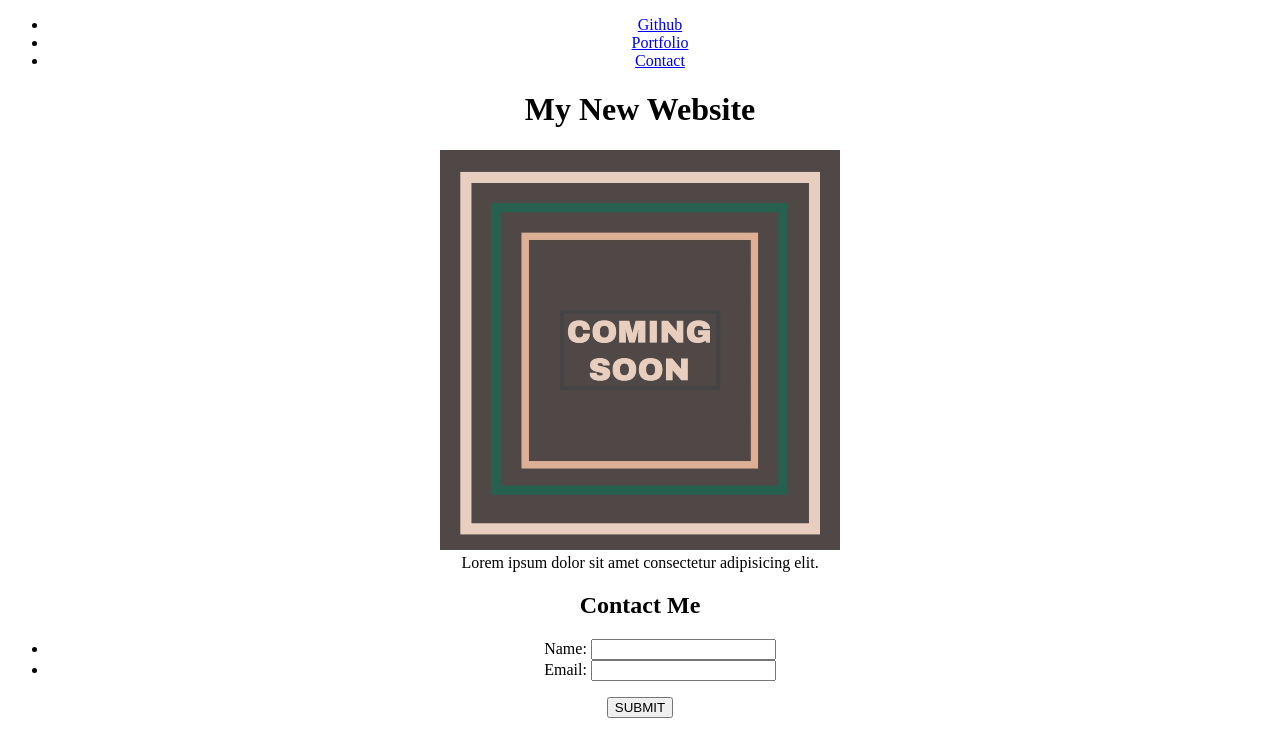
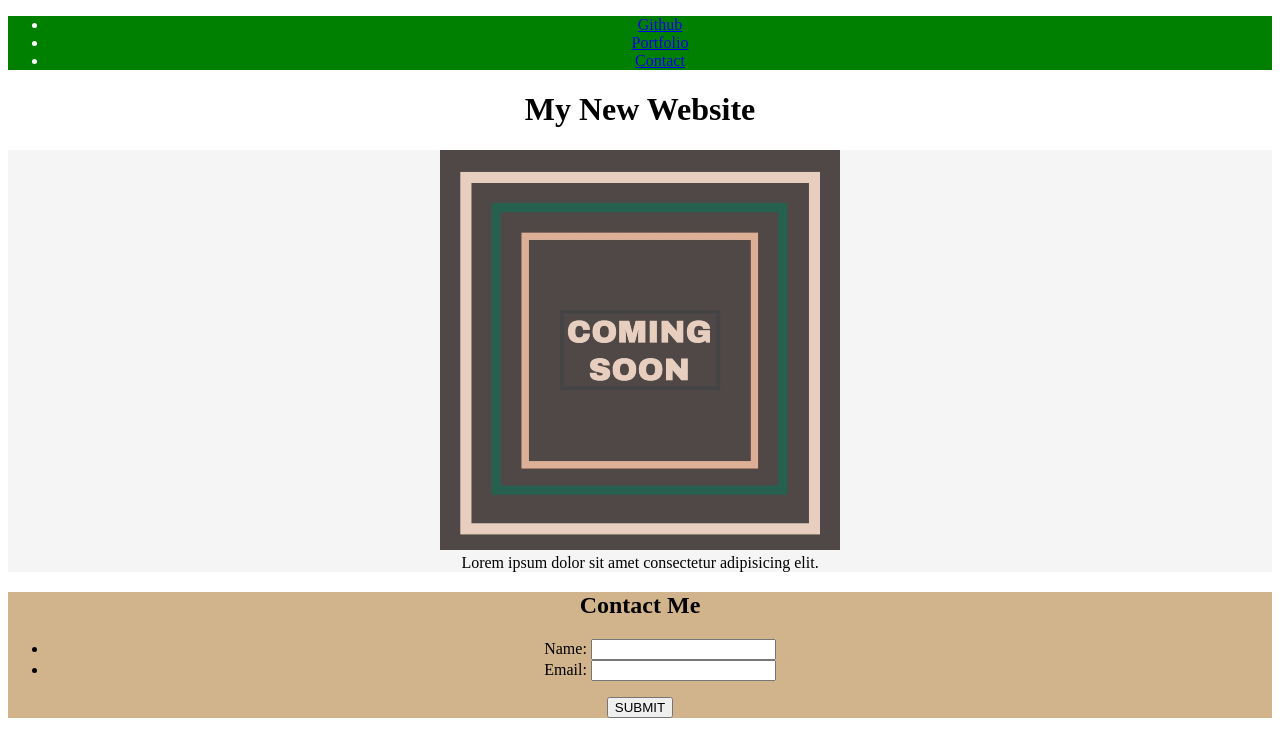
Before and after one commit to Theon87/first-mini-project, a plain HTML site: page index.html in a window 1280 px wide. Drawn offline with Linux system fonts and the light colour scheme.

Commit message:
initial css code added

```diff
--- a/assets/style.css
+++ b/assets/style.css
@@ -1,3 +1,16 @@
 * {
    text-align: center;
 }
+
+header, footer {
+   color: white;
+   background-color: green;
+}
+
+.section-1{
+   background-color: whitesmoke;
+}
+
+.section-2{
+   background-color: tan;
+}
```
